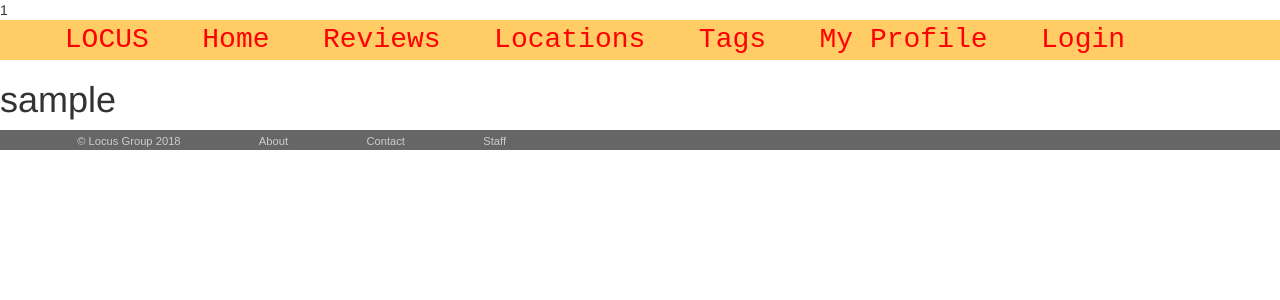
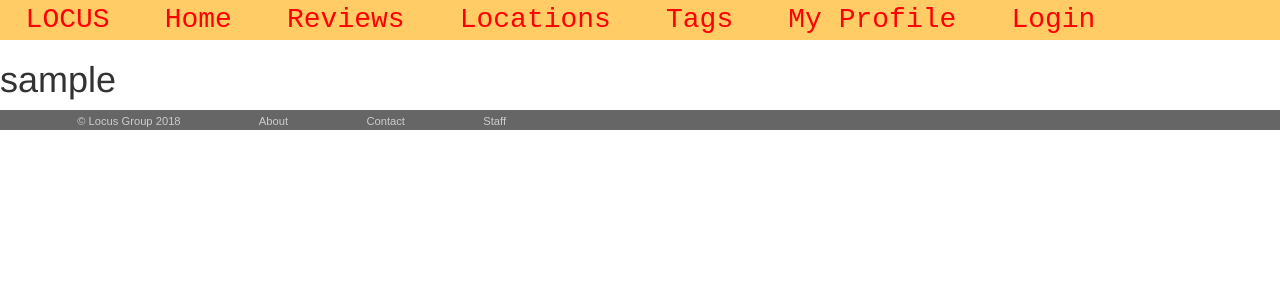
Before and after one commit to zemiekproject/kandidatarbete, a Django app: a page that uses django/templates/base.html in a window 1280 px wide. Shown: the top 300 px of the page. Run offline with Django 3.2, Linux system fonts and the light colour scheme; the visitor is signed in with stand-in values (Sample User, id 1); data comes from the database, SQL or seed files in the repository; data that the repository does not hold is empty; some libraries are stand-ins or nearby versions.

Commit message:
hid the 1 at the top of homepage

```diff
--- a/django/locus/static/css/global.css
+++ b/django/locus/static/css/global.css
@@ -3,6 +3,8 @@ ul#navbar {
    width: 100%;
    background-color: #FFCC66;
    list-style-type: none;
+   padding: 0;
+   margin: 0;
 }
 
 .barkey {
@@ -15,6 +17,7 @@ ul#navbar {
 div#foot{
     bottom:0;
     width: 100%;
+
 }
 
 ul#sitefoot {
--- a/django/templates/base.html
+++ b/django/templates/base.html
@@ -10,7 +10,7 @@
     <link rel="stylesheet" href="https://maxcdn.bootstrapcdn.com/bootstrap/3.3.6/css/bootstrap.min.css" integrity="sha384-1q8mTJOASx8j1Au+a5WDVnPi2lkFfwwEAa8hDDdjZlpLegxhjVME1fgjWPGmkzs7" crossorigin="anonymous">
 </head>
 <body>
-    <div id='uid'>{{ request.user.id }}</div> <!--GAD IS SHITTY SOLUTION-->
+    <div id='uid' style="display:none;">{{ request.user.id }}</div> <!--GAD IS SHITTY SOLUTION-->
     <div>
     <header>{% include 'snippets/nav.html' %}</header>
     {% block content %}{% endblock %}
--- a/django/templates/home.html
+++ b/django/templates/home.html
@@ -9,7 +9,7 @@
 
  <div id="wrapper">
 
-    <div class=Map center=></div>
+    <div class=Map></div>
 
     <div id="over_map">
         <div id="search_wrapper">
```
